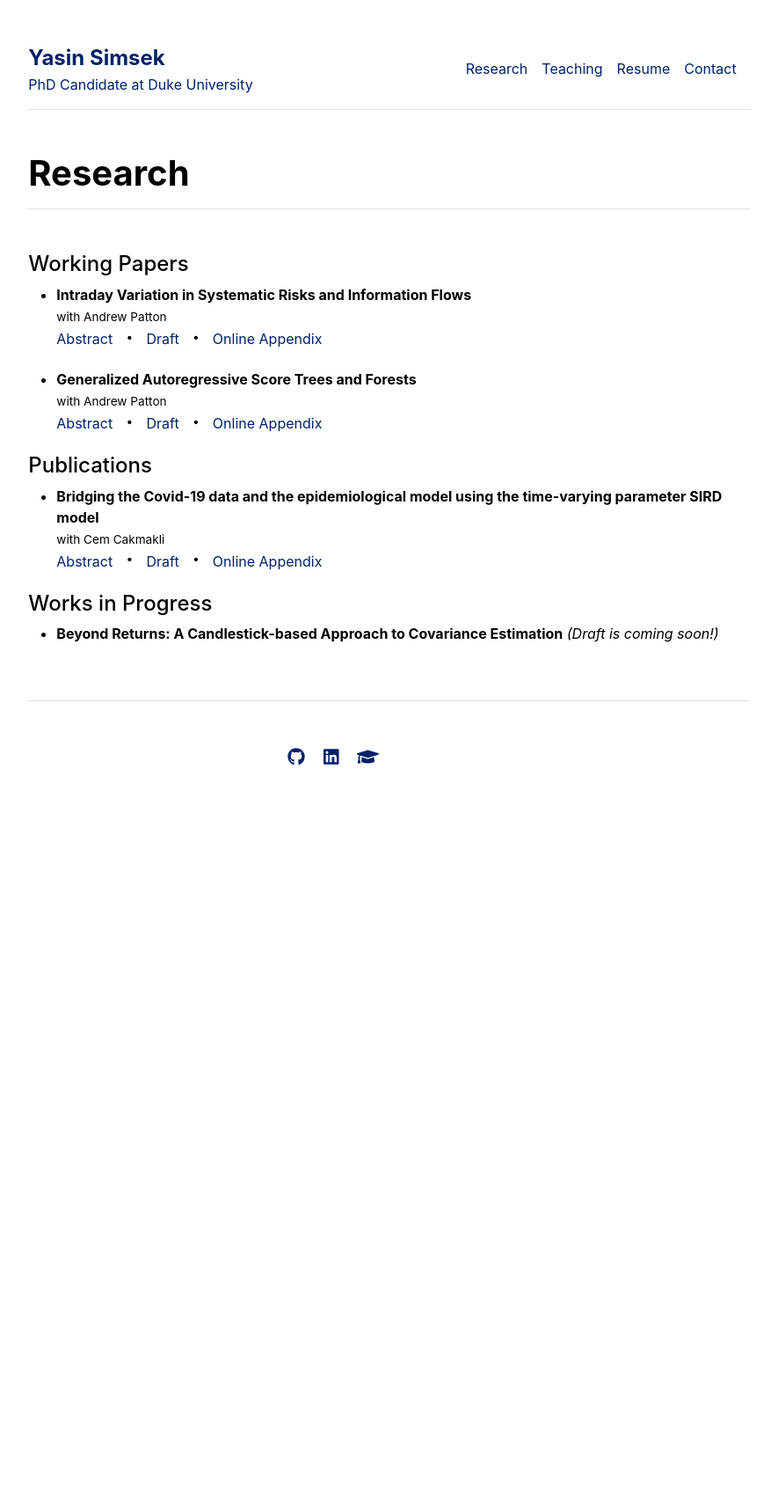
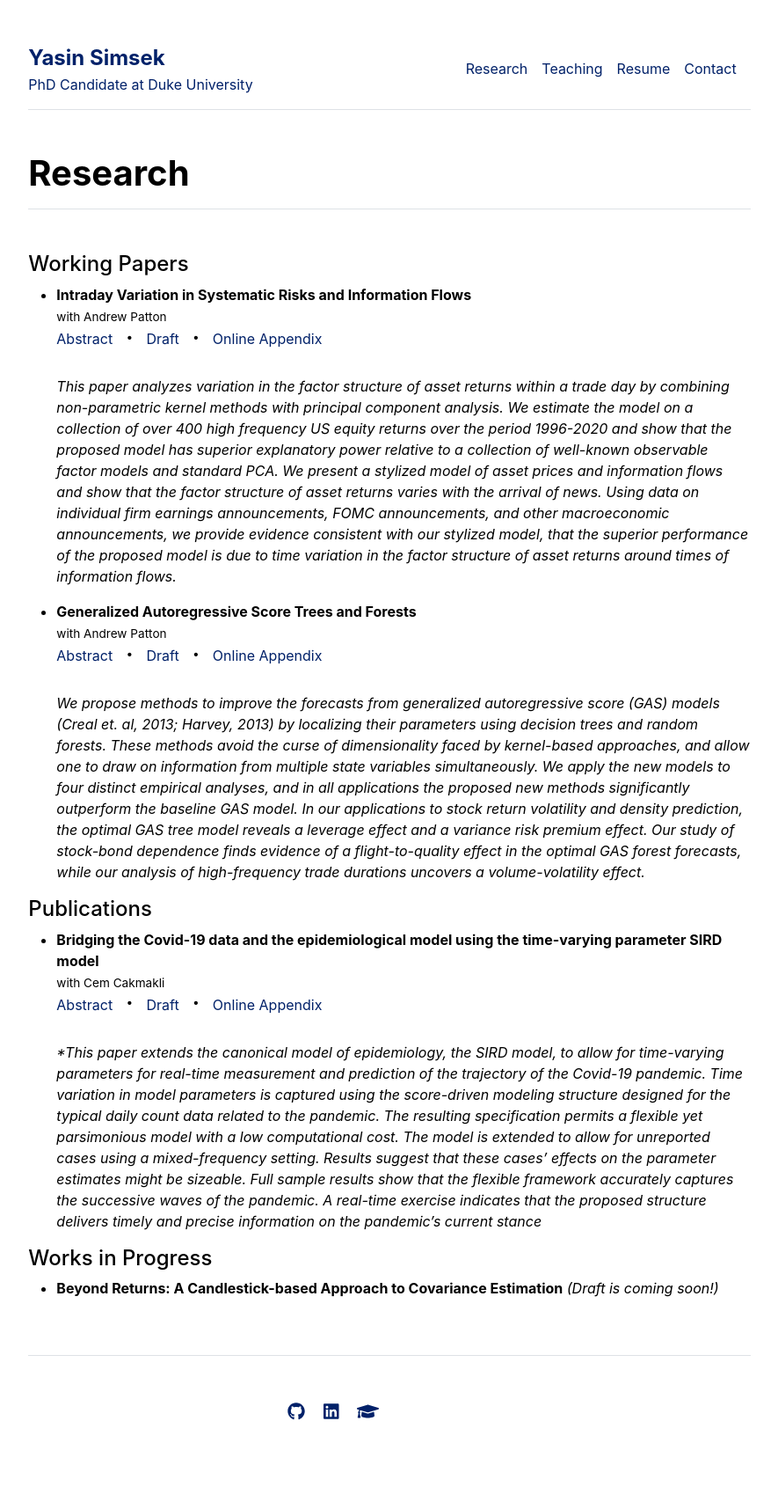
Before and after one commit to yasin-simsek/yasin-simsek.github.io, a Jekyll site: the page built from research.md, in a window 1280 px wide. Shown: the whole page at 88% size, without its empty margins (197-1082 px from the left). Built offline with Jekyll 4.4.1, drawn with Linux system fonts in a browser that asks for light colours; before the commit the page ends 971 px from its top, so only the background shows below that; part of the change alters nothing that is shown.

Commit message:
abstract visible

```diff
--- a/research.md
+++ b/research.md
@@ -11,9 +11,13 @@ title: "Research"
 }
 
 .abstract-content {
-    display: none; /* This removes the empty space */
+    display: inline-block; /* Makes the abstract visible by default */
+    opacity: 1;            /* Ensure it is fully visible */
+    transition: none;      /* Removes transition for immediate visibility */
+    /* Make abstract hidden by default */
+    /* display: none;
     opacity: 0;
-    transition: opacity 0.3s ease-in-out;
+    transition: opacity 0.3s ease-in-out; */
 }
 
 .abstract-content.show {
```
